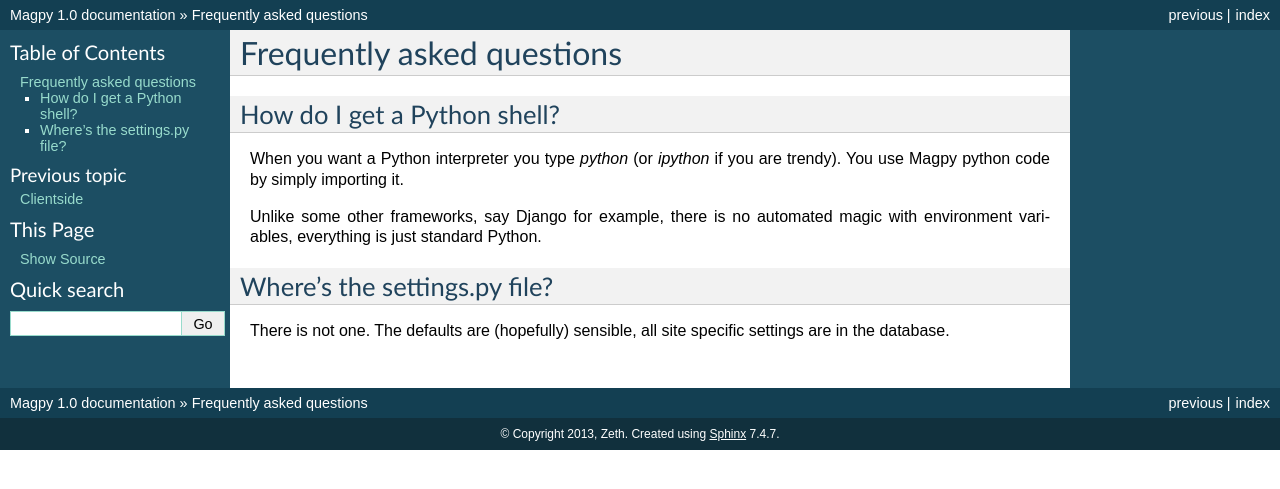
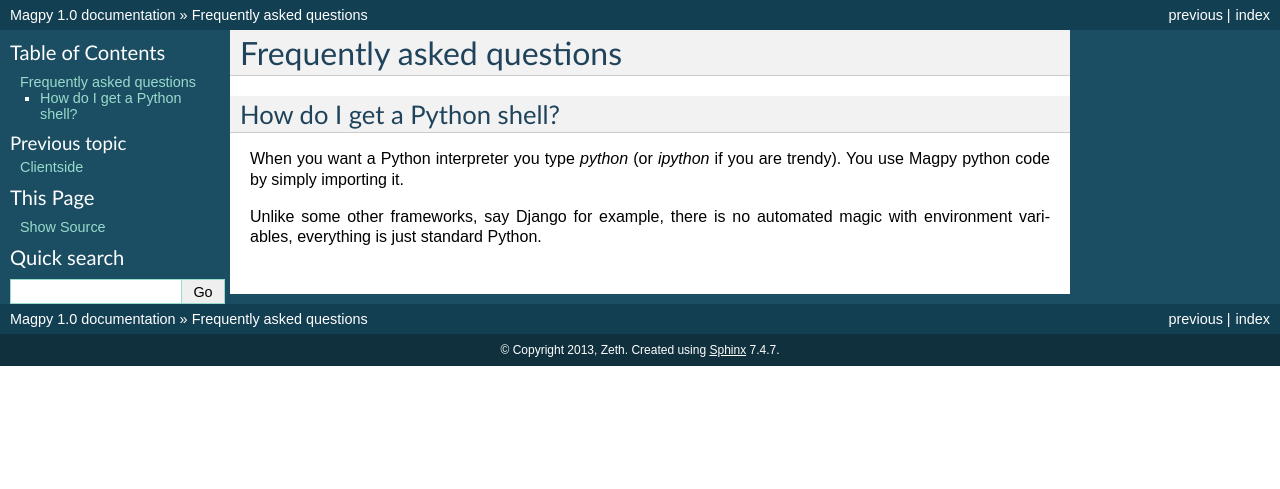
Before and after one commit to zeth/magpy, a Sphinx documentation site: the page built from docs/source/faq.rst, in a window 1280 px wide. Shown: the top 489 px of the page. Built offline with Sphinx 7.4.7, drawn with Linux system fonts in a browser that asks for light colours; formulas are drawn with MathJax 3; pages that are not in the unit, such as notebooks, are missing from menus.

Commit message:
Documentation updates.

```diff
--- a/docs/source/faq.rst
+++ b/docs/source/faq.rst
@@ -7,8 +7,3 @@ How do I get a Python shell?
 When you want a Python interpreter you type `python` (or `ipython` if you are trendy). You use Magpy python code by simply importing it.
 
 Unlike some other frameworks, say Django for example, there is no automated magic with environment variables, everything is just standard Python.
-
-Where's the settings.py file?
-------------------------------
-
-There is not one. The defaults are (hopefully) sensible, all site specific settings are in the database.
--- a/docs/source/management.rst
+++ b/docs/source/management.rst
@@ -104,7 +104,7 @@ Remove a setting from the given setting category.
 run [options] [port]
 --------------------
 
-Run the REST server.
+Run the REST server. See :doc:`serverside`
 
 test <app or test identifier>
 -----------------------------
```
Also changed, not shown: docs/source/settings.rst (+5 -4 lines).
